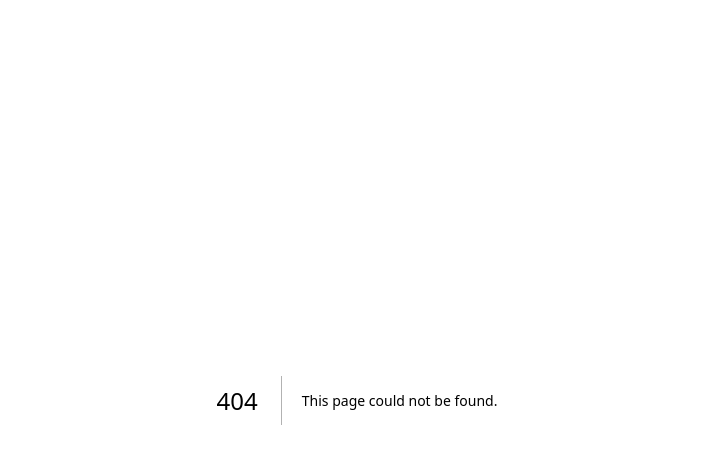
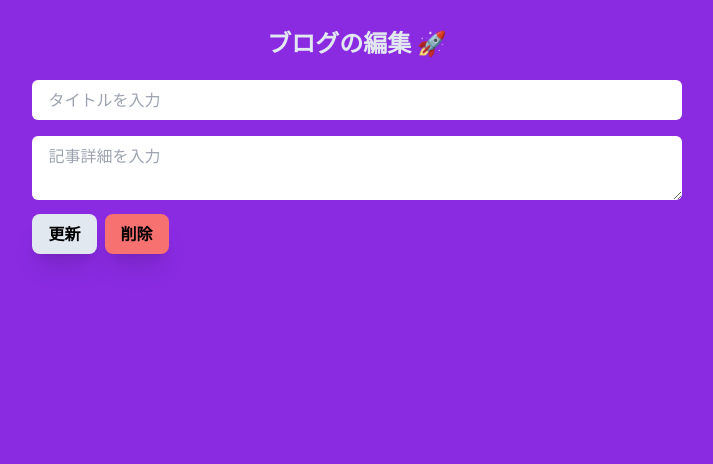
Before and after one commit to ShotaMatsushima/next.js13_blog, a Next.js app: page /blog/edit/1 in a window 1280 px wide. Before the commit this address had no page. Shown: the top 464 px of the page, without its empty margins (283-996 px from the left). Built offline with nearby package versions, Linux system fonts and the light colour scheme; no server answers; the database is empty.

Commit message:
Add edit page

```diff
--- /dev/null
+++ b/src/app/blog/edit/[id]/page.tsx
@@ -0,0 +1,87 @@
+"use client"
+
+import React, { use } from 'react'
+import { Toaster, toast } from 'react-hot-toast'
+import { useRef, useEffect } from 'react'
+import { useRouter } from 'next/navigation'
+import { get } from 'http'
+
+const getBlogByID = async (id: string) => {
+  const res = await fetch(`http://localhost:3000/api/blogs/${id}`);
+  const data = await res.json();
+  return data.blog;
+};
+
+
+
+
+const editBlog = async (title: string | undefined, content: string | undefined, id: string) => {
+  const res = await fetch(`http://localhost:3000/api/blogs/${id}`, {
+    method: "PUT",
+    headers: {
+      'Content-Type': 'application/json',
+    },
+    body: JSON.stringify({ title, content, id }),
+  });
+  return res.json();
+};
+
+const EditPost = ({params}: {params: {id: string}}) => {
+  const router = useRouter();
+  const titleRef = useRef<HTMLInputElement | null>(null);
+  const contentRef = useRef<HTMLTextAreaElement | null>(null);
+
+  const handleSubmit = async (e: React.FormEvent) => {
+    e.preventDefault();
+
+    toast.loading("Loading...", {id: "1"})
+    await editBlog(titleRef.current?.value, contentRef.current?.value,params.id);
+    toast.success("success", {id: "1"})
+    router.push("/");
+    router.refresh();
+  };
+
+  useEffect(() => {
+    getBlogByID(params.id).then((data) => {
+      if(titleRef.current && contentRef.current) {
+        titleRef.current.value = data.title;
+        contentRef.current.value = data.content;
+      }
+    })
+    .catch((err) => {
+      toast.error("error", {id: "1"});
+    })
+  },[]);
+
+  return (
+    <>
+    <Toaster />
+    <div className="w-full m-auto flex my-4">
+      <div className="flex flex-col justify-center items-center m-auto">
+        <p className="text-2xl text-slate-200 font-bold p-3">ブログの編集 🚀</p>
+        <form onSubmit={handleSubmit}>
+          <input
+            ref={titleRef}
+            placeholder="タイトルを入力"
+            type="text"
+            className="rounded-md px-4 w-full py-2 my-2"
+          />
+          <textarea
+            ref={contentRef}
+            placeholder="記事詳細を入力"
+            className="rounded-md px-4 py-2 w-full my-2"
+          ></textarea>
+          <button className="font-semibold px-4 py-2 shadow-xl bg-slate-200 rounded-lg m-auto hover:bg-slate-100">
+            更新
+          </button>
+          <button className="ml-2 font-semibold px-4 py-2 shadow-xl bg-red-400 rounded-lg m-auto hover:bg-slate-100">
+            削除
+          </button>
+        </form>
+      </div>
+    </div>
+  </>
+  )
+}
+
+export default EditPost
--- a/src/app/page.tsx
+++ b/src/app/page.tsx
@@ -41,7 +41,7 @@
                 <h2 className="mr-auto font-semibold">{blog.title}</h2>
               </div>
               <Link
-                href={`/blogs/edit/${blog.id}`}
+                href={`/blog/edit/${blog.id}`}
                 className="px-4 py-1 text-center text-xl bg-slate-900 rounded-md font-semibold text-slate-200"
               >
                 Edit
```
